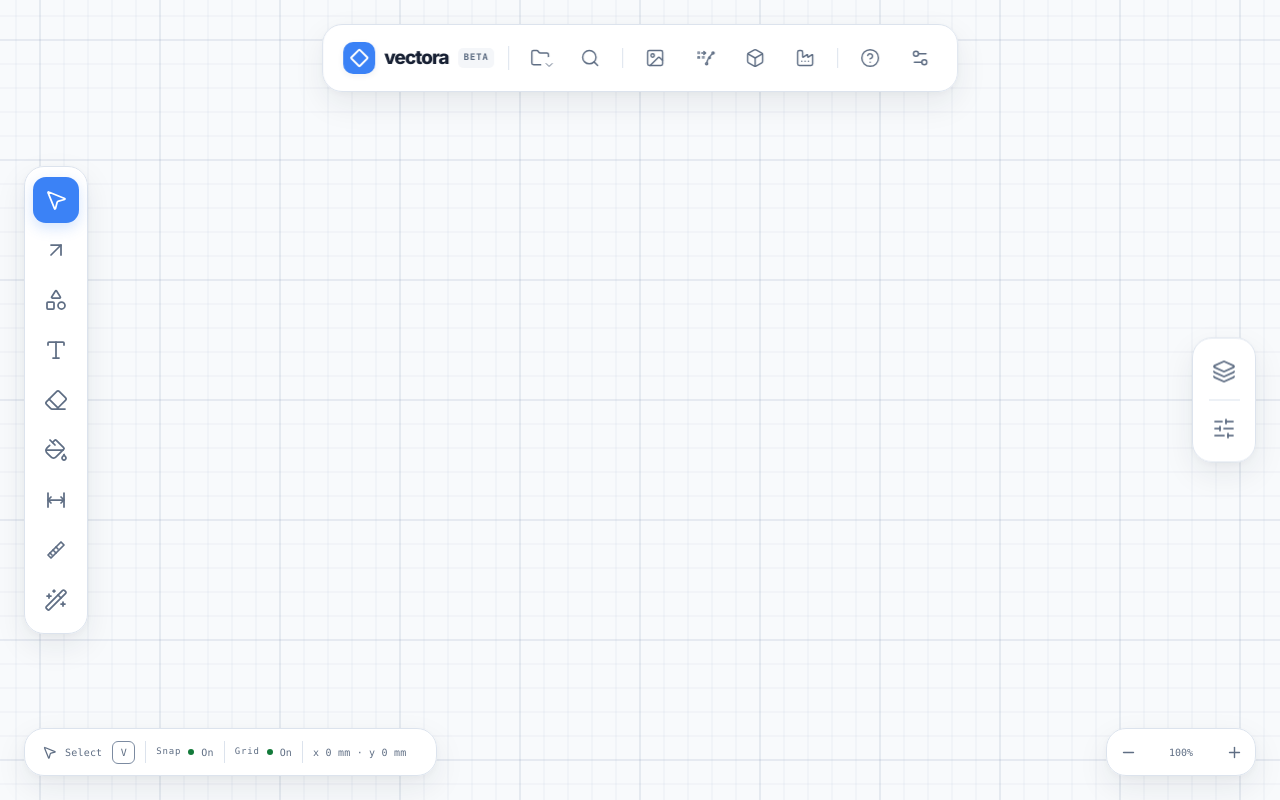
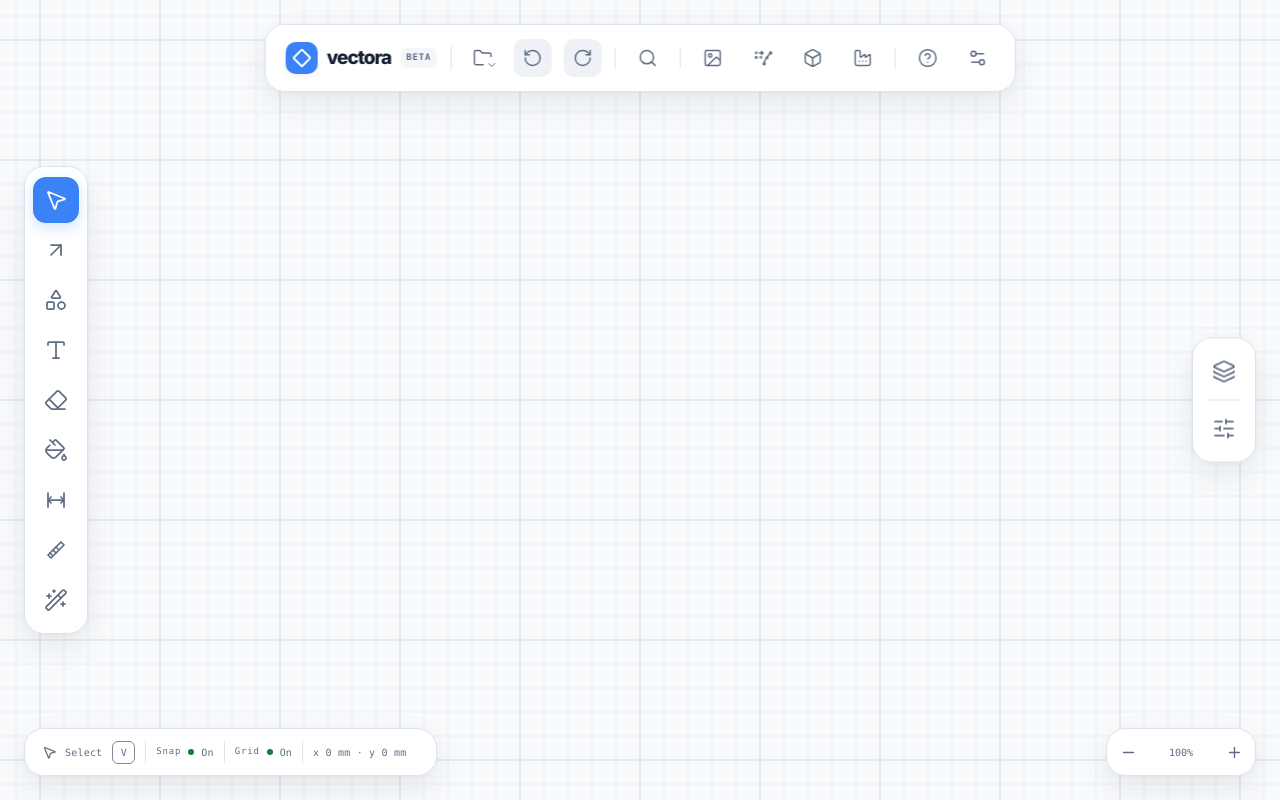
Before and after one commit to LaurenceCarrington/Vectora, a React (Vite) app: page / in a window 1280 px wide. Built offline with nearby package versions, Linux system fonts and the light colour scheme.

Commit message:
Move undo and redo into the top bar

```diff
--- a/src/components/VectoraWorkspace.tsx
+++ b/src/components/VectoraWorkspace.tsx
@@ -406,11 +406,6 @@ function FileMenu({
 }) {
   const open = useVectorStore((state) => state.fileMenuOpen);
   const setOpen = useVectorStore((state) => state.setFileMenuOpen);
-  const historySnapshot = useSyncExternalStore(
-    (onStoreChange) => history.subscribe(onStoreChange),
-    () => history.getSnapshot(),
-    () => history.getSnapshot(),
-  );
   const persistence = useSyncExternalStore(
     filePersistence.subscribe,
     filePersistence.getSnapshot,
@@ -427,8 +422,6 @@ function FileMenu({
   }> = [
     { icon: FilePlus2, label: "New document", shortcut: primaryShortcut("N"), action: onNew },
     { icon: Folder, label: "Open file…", shortcut: primaryShortcut("O"), action: onOpen },
-    { separator: true, icon: RotateCcw, label: historySnapshot.undoLabel ? `Undo ${historySnapshot.undoLabel}` : "Undo", shortcut: primaryShortcut("Z"), disabled: !historySnapshot.canUndo, action: undo },
-    { icon: RotateCw, label: historySnapshot.redoLabel ? `Redo ${historySnapshot.redoLabel}` : "Redo", shortcut: primaryShortcut("Z", true), disabled: !historySnapshot.canRedo, action: redo },
     { separator: true, icon: Save, label: persistence.dirty ? "Save changes" : "Save", shortcut: primaryShortcut("S"), action: onSave },
     { icon: Save, label: "Save as…", shortcut: primaryShortcut("S", true), action: onSaveAs },
     { separator: true, icon: Download, label: "Export SVG", shortcut: primaryShortcut("E"), action: () => exportCurrentDocument("svg") },
@@ -519,12 +512,30 @@ function TopBar({
 }) {
   const preferencesOpen = useVectorStore((state) => state.preferencesOpen);
   const commandPaletteOpen = useVectorStore((state) => state.commandPaletteOpen);
+  const historySnapshot = useSyncExternalStore(
+    (onStoreChange) => history.subscribe(onStoreChange),
+    () => history.getSnapshot(),
+    () => history.getSnapshot(),
+  );
   return (
     <header className="topbar surface" onPointerDown={stopPointer}>
       <div className="topbar-start">
         <VectoraLogo />
         <span className="topbar-divider" />
         <FileMenu onNew={onNew} onOpen={onOpenFile} onSave={onSave} onSaveAs={onSaveAs} />
+        <Tooltip content={historySnapshot.undoLabel ? `Undo ${historySnapshot.undoLabel}` : "Undo"} shortcut={primaryShortcut("Z")} placement="bottom">
+          <button type="button" className="icon-button topbar-action" aria-label={historySnapshot.undoLabel ? `Undo ${historySnapshot.undoLabel}` : "Undo"}
+            disabled={!historySnapshot.canUndo} onClick={undo}>
+            <RotateCcw size={19} strokeWidth={1.8} />
+          </button>
+        </Tooltip>
+        <Tooltip content={historySnapshot.redoLabel ? `Redo ${historySnapshot.redoLabel}` : "Redo"} shortcut={primaryShortcut("Z", true)} placement="bottom">
+          <button type="button" className="icon-button topbar-action" aria-label={historySnapshot.redoLabel ? `Redo ${historySnapshot.redoLabel}` : "Redo"}
+            disabled={!historySnapshot.canRedo} onClick={redo}>
+            <RotateCw size={19} strokeWidth={1.8} />
+          </button>
+        </Tooltip>
+        <span className="topbar-divider topbar-action-divider" />
         <Tooltip content="Command search" shortcut={primaryShortcut("K")} placement="bottom">
           <button
             className={`icon-button topbar-action ${commandPaletteOpen ? "is-active" : ""}`}
--- a/src/styles.css
+++ b/src/styles.css
@@ -525,9 +525,14 @@ textarea:focus-visible,
   transition: color var(--v-duration-normal) var(--v-ease), background var(--v-duration-normal) var(--v-ease), box-shadow var(--v-duration-normal) var(--v-ease);
 }
 
-.topbar-action:hover {
+.topbar-action:hover:not(:disabled) {
   color: var(--ink);
   background: var(--panel-soft);
+}
+
+.topbar-action:disabled {
+  color: var(--v-color-disabled-text);
+  cursor: default;
 }
 
 .topbar-action.is-active {
```
Also changed, not shown: legal/dependency-inventory.json.
